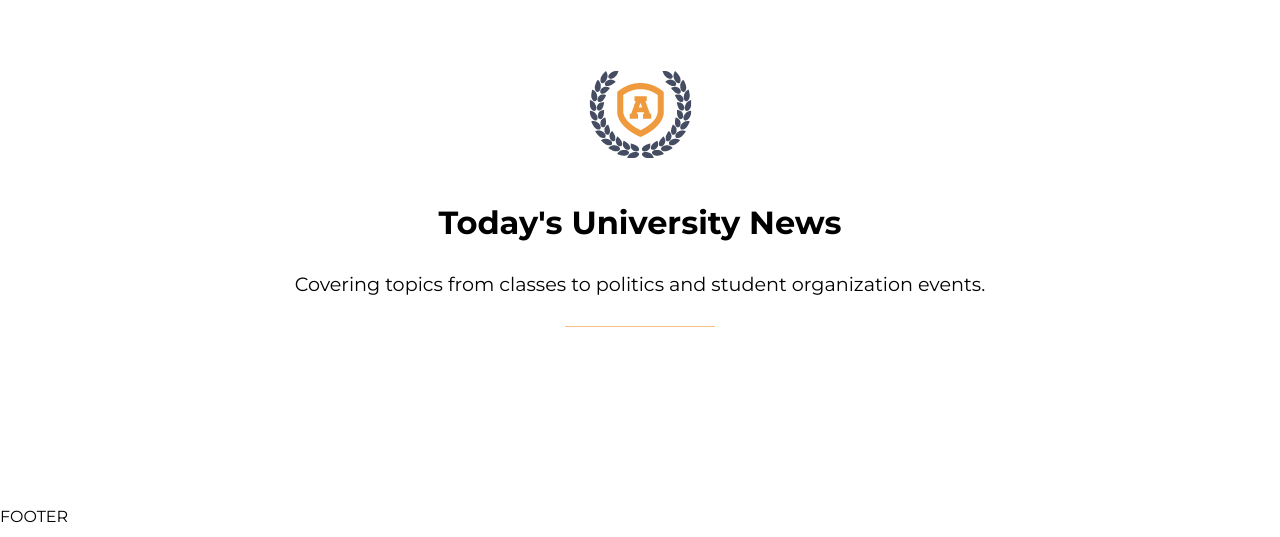
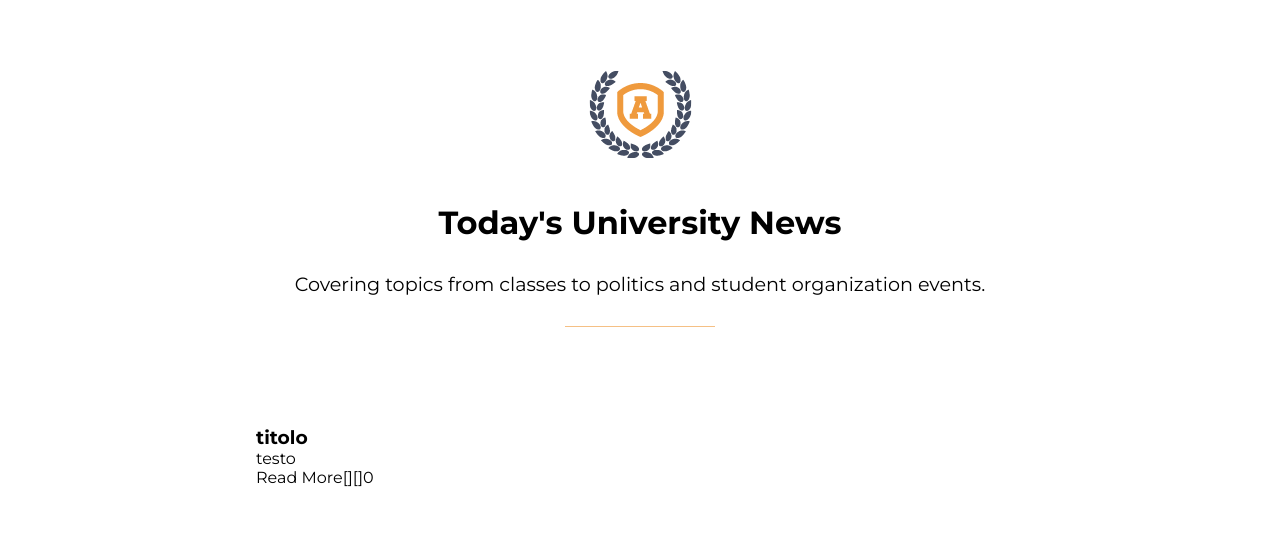
Before and after one commit to yurididomenico/proj-html-vuejs, a Vue app: page / in a window 1280 px wide. Shown: the part 3424-3961 px from the top of the page. Built offline with nearby package versions, Linux system fonts and the light colour scheme.

Commit message:
University: Struttura carta

```diff
--- a/src/components/SectionUniversity.vue
+++ b/src/components/SectionUniversity.vue
@@ -1,10 +1,29 @@
 <template>
   <section>
-    <div>
+    <div class="contenitore">
       <img src="../assets/img/page-logo-1.png" alt="">
       <p class="titolo">Today's University News</p>
       <p class="sotto_titolo">Covering topics from classes to politics and student organization events.</p>
       <div class="linea"></div>
+
+      <div class="carte f-mode">
+        <div>
+          <img src="" alt="">
+          <h3>titolo</h3>
+          <div>testo</div>
+          <div class="f-mode">
+            <a href="#">
+              <span>Read More</span>
+              <span>[]</span>
+            </a>
+            <a href="#">
+              <span>[]</span>
+              <span>0</span>
+            </a>
+          </div>
+        </div>
+
+      </div>
     </div>
   </section>
 </template>
@@ -48,5 +67,16 @@ section
     margin: auto;
     margin-bottom: 80px;
   }
+
+
+
+  .carte
+  {
+    >div
+    {
+      width: calc(100% / 3);
+      text-align: left;
+    }
+  }
 }
 </style>
```
